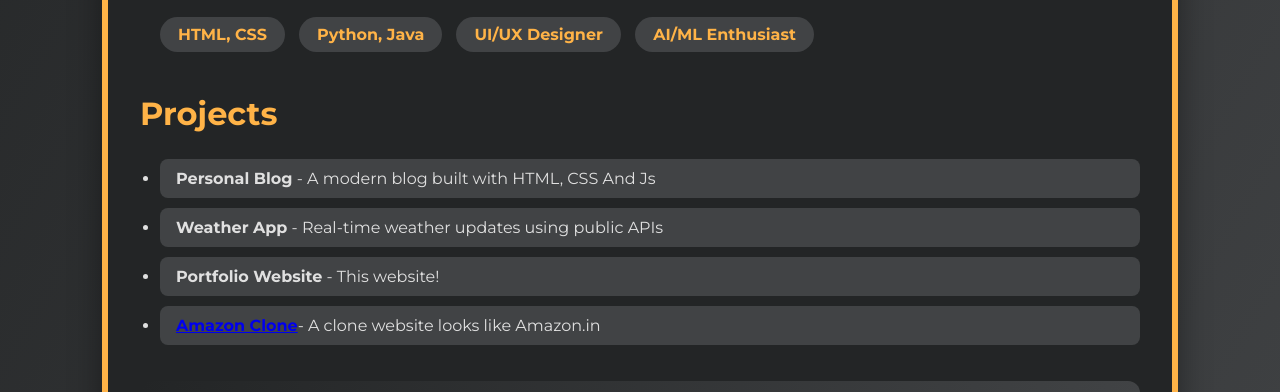
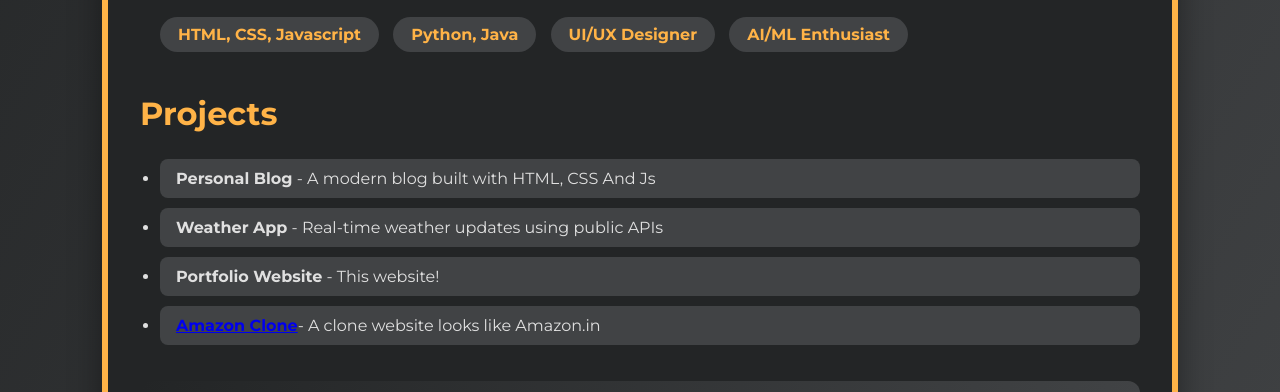
Before and after one commit to Mitansh-09/Portfolio-website, a plain HTML site: page index.html in a window 1280 px wide. Shown: the part 708-1100 px from the top of the page. Drawn offline with Linux system fonts and the light colour scheme.

Commit message:
Update index.html

```diff
--- a/index.html
+++ b/index.html
@@ -195,7 +195,7 @@
         <div class="section" id="skills">
             <h2>Skills</h2>
             <ul class="skills-list">
-                <li>HTML, CSS</li>
+                <li>HTML, CSS, Javascript</li>
                 <li>Python, Java</li>
                 <li>UI/UX Designer</li>
                 <li>AI/ML Enthusiast</li>
```
